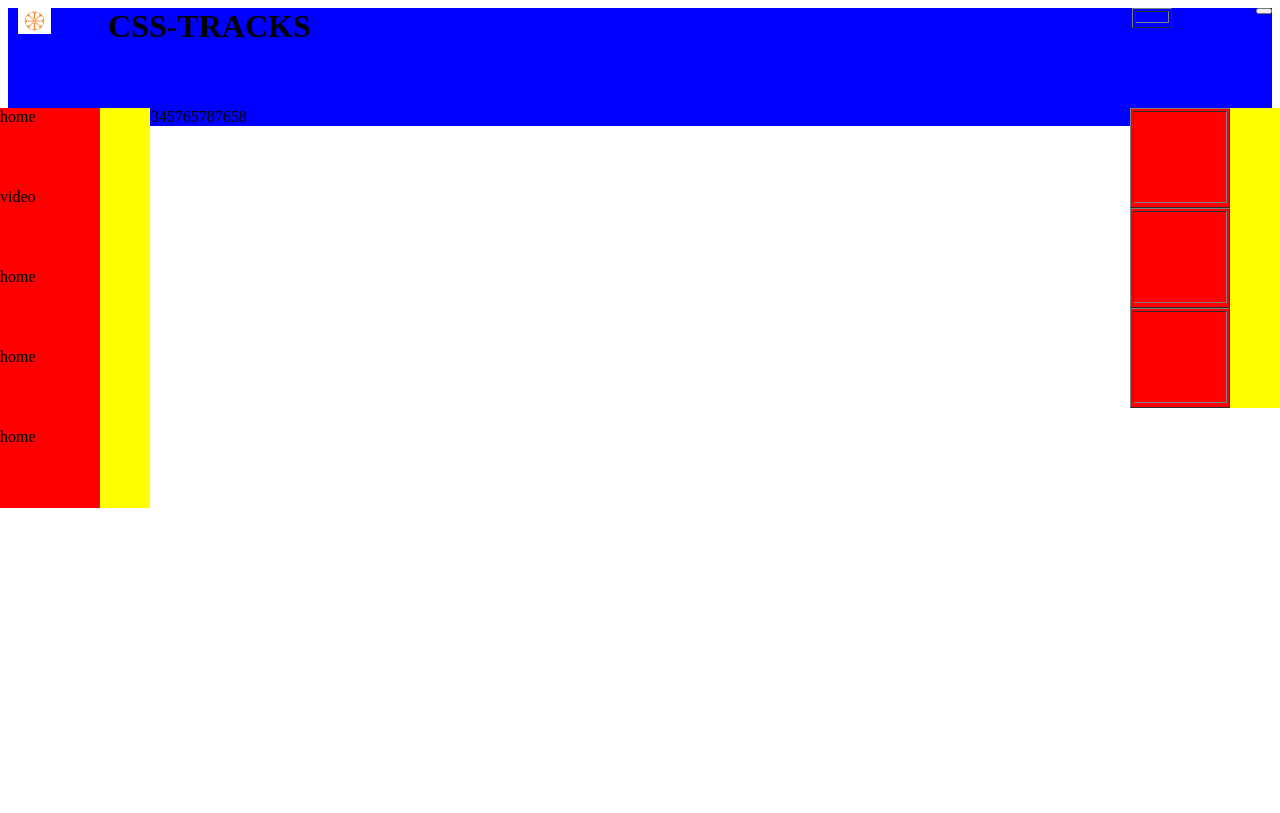
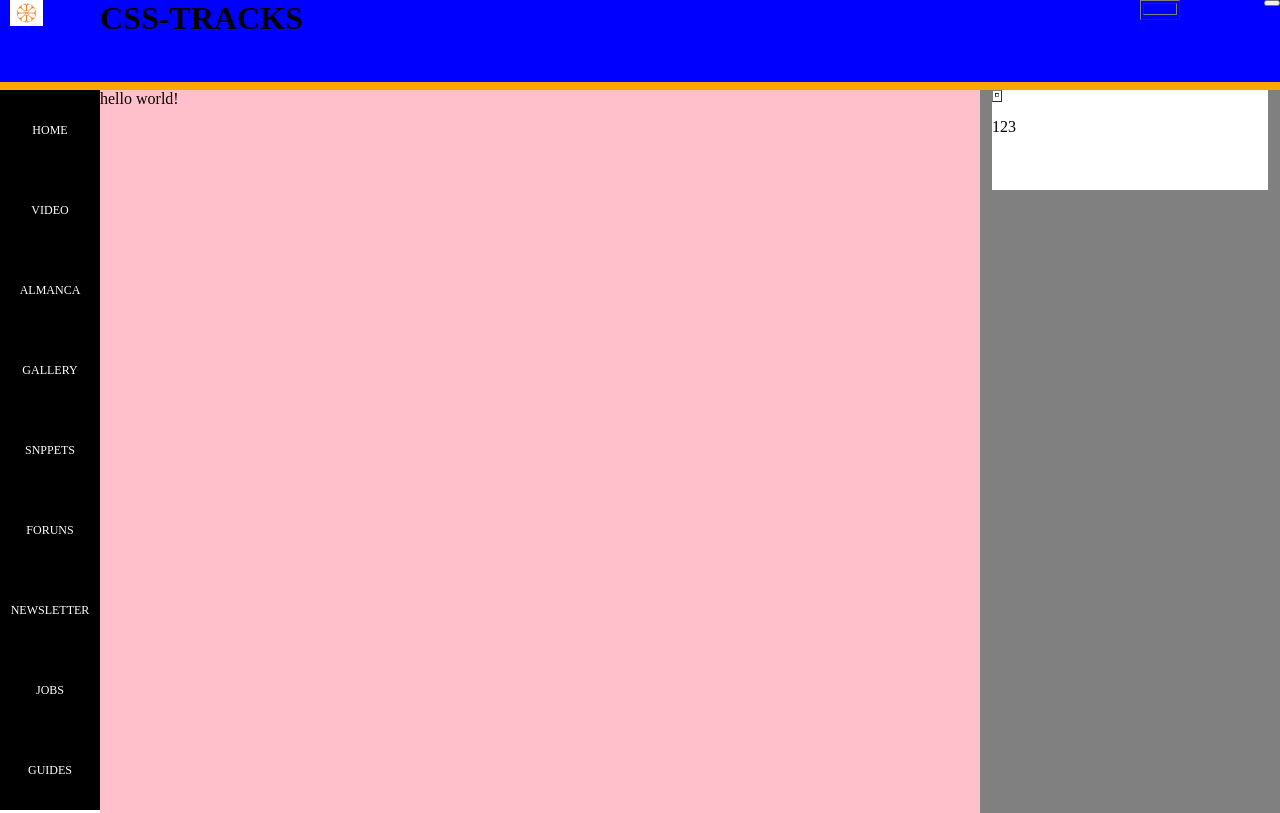
Before and after one commit to dreamzz2000/task1, a plain HTML site: page HC/task1.html in a window 1280 px wide. Shown: the top 813 px of the page. Drawn offline with Linux system fonts and the light colour scheme.

Commit message:
bug div.notes div cannot show

```diff
--- a/HC/style.css
+++ b/HC/style.css
@@ -1,8 +1,13 @@
 header {
-	position: relative;
+	position: absolute;
+	top: 0;
+	left: 0;
+	right: 0;
 	background-color: blue;
-	height: 100px;
-	margin: 0;
+	height: 82px;
+	border-bottom-style: solid;
+	border-bottom-width: 8px;
+	border-bottom-color: orange;
 }
 
 header img{
@@ -35,31 +40,47 @@ header button{
 
 div.menu{
 	position: absolute;
+	top: 90px;
 	left: 0;
-	width: 150px;
-	background-color: yellow;
+	width: 100px;
+	background-color: black;
+	z-index: 0;
 }
 
 div.menu div{
-	background-color: red;
+	background-color: black;
+	color: white;
+	text-align: center;
+	line-height: 80px;
+	font-size: 12px;
 	width: 100px;
 	height: 80px;
 }
 
 div.notes{
 	position: absolute;
+	top: 90px;
 	right: 0;
-	width: 150px;
-	background-color: yellow;
+	width: 300px;
+	height: 800px;
+	background-color: grey;
 }
 
-div.notes div table{
-	width: 100px;
+div.notes div{
+	position: absolute;
+	left: 12px;
+	right: 12px;
 	height: 100px;
-	background-color: red;
+	background-color: white;
+
 }
 
-p{
-	background-color: blue;
-	margin: 0 auto;
+div.contentpage{
+	position: absolute;
+	top: 90px;
+	left: 100px;
+	right: 300px;
+	z-index: -1;
+	height: 1000px;
+	background-color: pink;
 }
--- a/HC/task1.html
+++ b/HC/task1.html
@@ -16,11 +16,15 @@
 		<button></button>
 	</header>
 	<div class="menu">
-		<div>home</div>
-		<div>video</div>
-		<div>home</div>
-		<div>home</div>
-		<div>home</div>
+		<div>HOME</div>
+		<div>VIDEO</div>
+		<div>ALMANCA</div>
+		<div>GALLERY</div>
+		<div>SNPPETS</div>
+		<div>FORUNS</div>
+		<div>NEWSLETTER</div>
+		<div>JOBS</div>
+		<div>GUIDES</div>
 	</div>
 
 	<div class="notes">
@@ -28,6 +32,7 @@
 			<table border="1">
 				<td><tr></tr></td>
 			</table>
+			<p>123</p>
 		</div>
 		<div>
 			<table border="1">
@@ -38,11 +43,12 @@
 			<table border="1">
 				<td><tr></tr></td>
 			</table>
+			<p>123</p>
 		</div>
 	</div>
 
-	<div>
-		<p >hello world!12345623345765787658</p>
+	<div class="contentpage">
+		<div class="content">hello world!</div>
 	</div>
 
 </body>
```
